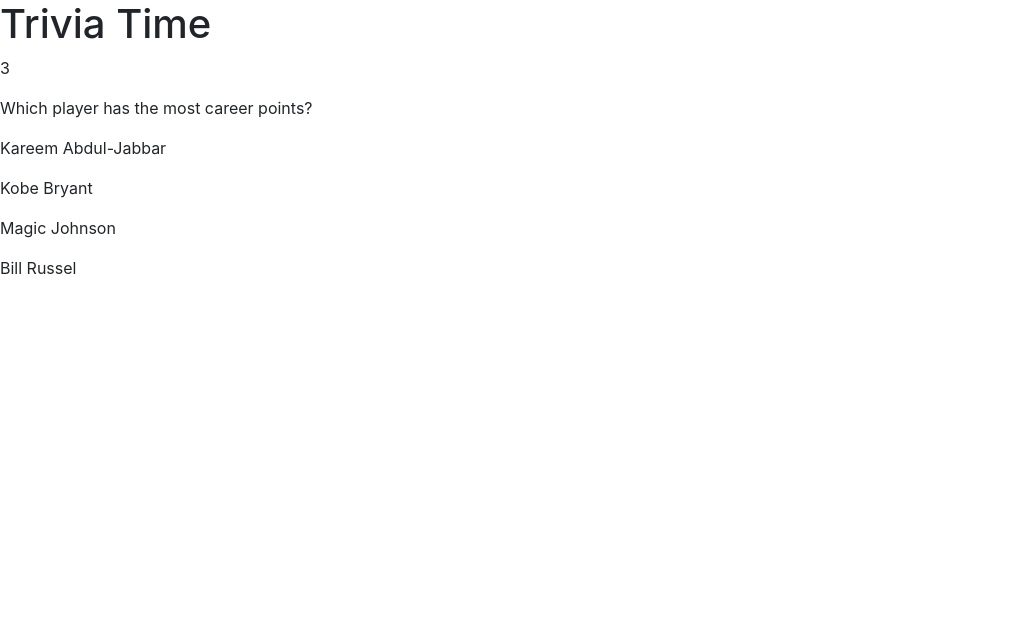
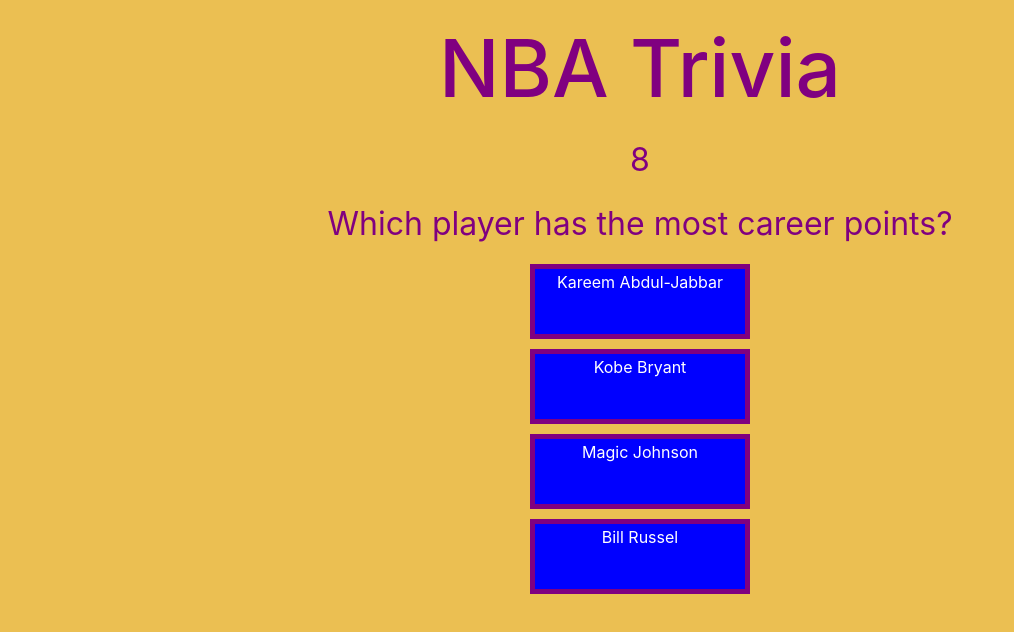
Before and after one commit to poweredhoward/NBA-Trivia, a plain HTML site: page index.html in a window 1280 px wide. Both pictures are taken after a click on the button "Start Quiz". Shown: the whole page, without its empty margins (0-1014 px from the left). Drawn offline with nearby package versions, Linux system fonts and the light colour scheme.

Commit message:
Added CSS

```diff
--- a/assets/css/style.css
+++ b/assets/css/style.css
@@ -0,0 +1,54 @@
+body {
+    background-color: rgb(235, 191, 82);
+    width: 100%;
+    position: relative;
+    text-align: center;
+}
+
+h1 {
+    font-size: 500%;
+    text-align: center;
+    margin: 20px;
+    color: purple;
+
+}
+
+button {
+    height: 75px;
+    width: 220px;
+    background-color: blue;
+    display: flex;
+    justify-content: center;
+    margin: 0 auto;
+    margin-top: 10px;
+    margin-bottom: 10px;
+    color: white;
+    border: 5px purple solid;
+}
+
+button:hover {
+    background-color: rgb(104, 39, 209);
+    transform: translateX(15px);
+
+}
+
+#startButton {
+    position: relative;
+    top: 150px;
+}
+
+p {
+    color: purple;
+    text-align: center;
+    font-size: 200%;
+}
+
+img {
+    max-width: 420px;
+    min-width: 300px;
+    max-height: 420px;
+    min-height: 300px;
+    height: auto;
+    width: auto;
+    margin: auto 0;
+}
--- a/assets/javascript/app.js
+++ b/assets/javascript/app.js
@@ -86,6 +86,7 @@ $(document).ready(function() {
 
 
     var startButton = $("<button>");
+    startButton.attr("id", "startButton");
 
     //What to show when the page loads
     function startPage(){
@@ -112,13 +113,16 @@ $(document).ready(function() {
         page.empty();
         var timedisplay = $("<p>");
         var questiondisplay = $("<p>");
-        var option1 = $("<p>");
-        var option2 = $("<p>");
-        var option3 = $("<p>");
-        var option4 = $("<p>");
+        var option1 = $("<button>");
+        var option2 = $("<button>");
+        var option3 = $("<button>");
+        var option4 = $("<button>");
 
         //Ensure that answers are put in random postions on the page
         var options = [option1, option2, option3, option4];
+        options.forEach( function(o){
+            o.addClass("option");
+        })
         var wrongs = [];
 
         var correctanswer_index = Math.floor(Math.random() * 4);
@@ -131,7 +135,7 @@ $(document).ready(function() {
         }
 
 
-        var timeleft = 5;
+        var timeleft = 10;
 
         timedisplay.text(timeleft);
         questiondisplay.text(thequestion.question);
@@ -205,7 +209,7 @@ $(document).ready(function() {
             clearTimeout(timer);
             setTimeout(function(){
                 resultPage();
-            }, 3000);
+            }, 3300);
         }
 
     }
@@ -227,7 +231,7 @@ $(document).ready(function() {
 
         setTimeout(function(){
             startPage();
-        }, 3000);
+        }, 3300);
 
     }
 
--- a/index.html
+++ b/index.html
@@ -5,7 +5,7 @@
     <meta http-equiv="X-UA-Compatible" content="IE=edge">
     <!-- jquery -->
     <script src="https://ajax.googleapis.com/ajax/libs/jquery/3.3.1/jquery.min.js"></script>
-    <title>Page Title</title>
+    <title>NBA Trivia</title>
     <!-- bootstrap -->
     <link rel="stylesheet" href="https://stackpath.bootstrapcdn.com/bootstrap/4.1.1/css/bootstrap.min.css" \n integrity="sha384-WskhaSGFgHYWDcbwN70/dfYBj47jz9qbsMId/iRN3ewGhXQFZCSftd1LZCfmhktB" crossorigin="anonymous">
 
@@ -16,7 +16,7 @@
     <script src="assets/javascript/app.js"></script>
 </head>
 <body>
-    <h1>Trivia Time</h1>
+    <h1>NBA Trivia</h1>
 
     <div id="page">
 
```
